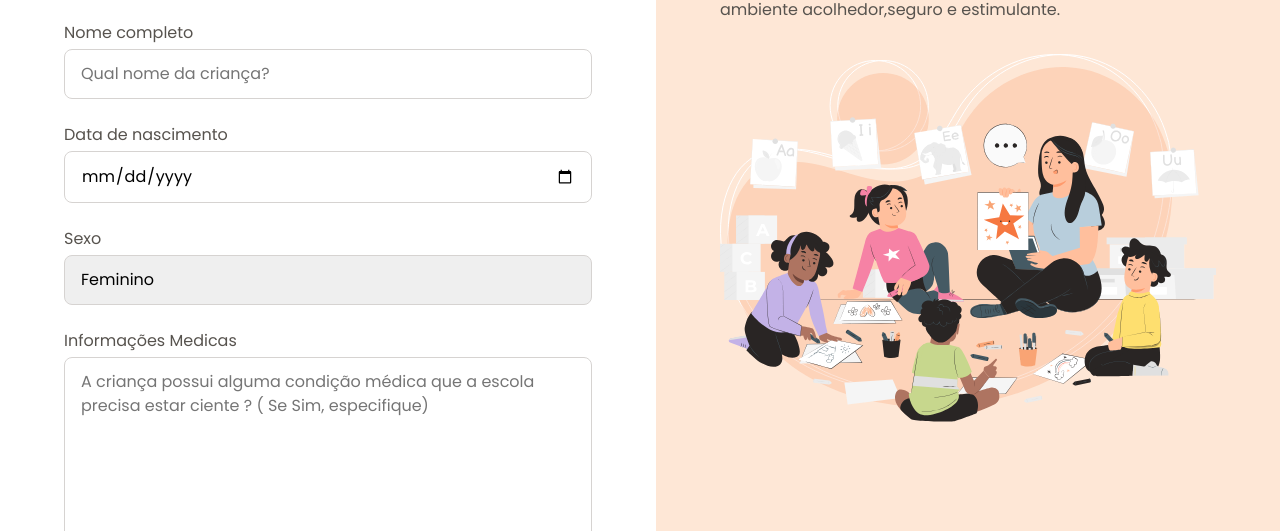
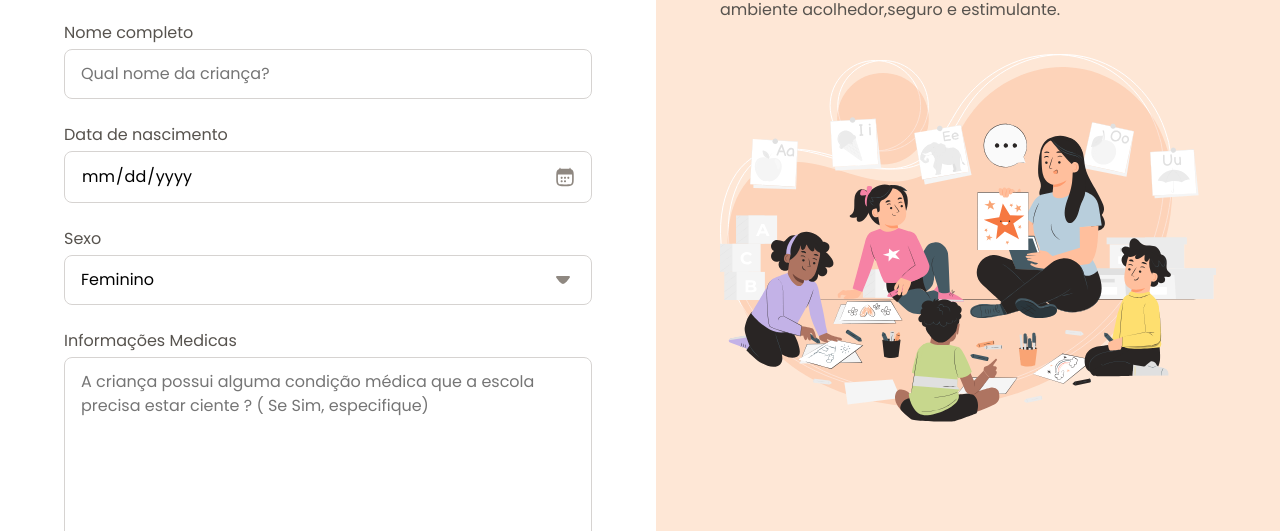
Before and after one commit to talisonsc/Projeto-Formulario-de-Matricula, a plain HTML site: page index.html in a window 1280 px wide. Shown: the part 269-800 px from the top of the page. Drawn offline with Linux system fonts and the light colour scheme.

Commit message:
Estilização dos icones input e select

```diff
--- a/styles/fields/index.css
+++ b/styles/fields/index.css
@@ -21,3 +21,29 @@ textarea:focus {
   border: 0.125rem solid var(--stroke-highlight);
   outline-offset: .1px; /* para funcionar no safari, é necessario essa linha */
 }
+
+input[type=date] {
+  position: relative;
+
+  &::-webkit-calendar-picker-indicator {
+      opacity: 0;
+  }
+
+  &::before{
+    content: "";
+    position: absolute;
+    background: url(../../assets/icons/calendar-03.svg) center/contain;
+    right: 1rem;
+    width: 1.25rem;
+    height: 1.25rem;
+
+    top: 50%;
+    transform: translateY(-50%);
+
+
+  }
+}
+
+select {
+  background: url(../../assets/icons/arrow-down-01.svg) no-repeat calc(100% - 1rem);
+}
```
